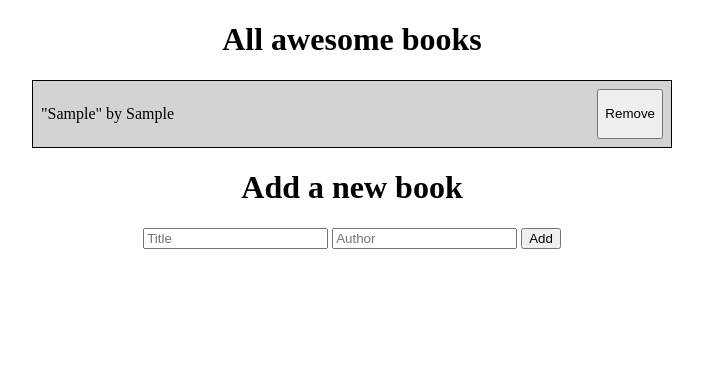
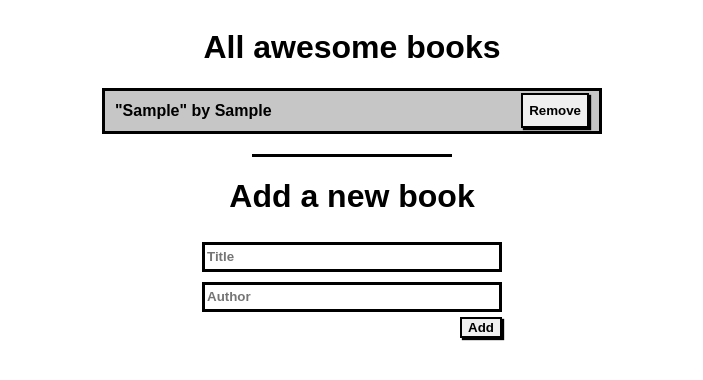
Before and after one commit to mavericks-db/awesome-books, a website: page index.html in a window 1280 px wide. Both pictures are taken after typing "Sample", "Sample" into the empty fields and a click on the button "Add". Shown: the whole page, without its empty margins (288-991 px from the left). Drawn offline with Linux system fonts and the light colour scheme.

Commit message:
Update style.css

```diff
--- a/style.css
+++ b/style.css
@@ -1,29 +1,68 @@
+body {
+  display: flex;
+  flex-direction: column;
+  align-items: center;
+}
+
 * {
   box-sizing: border-box;
+  font-family: sans-serif;
+  font-weight: 700;
 }
 
-html {
-  scroll-behavior: smooth;
+h1 {
+  font-size: 32px;
 }
 
-body {
-  margin: 0;
-  padding: 0;
-  text-align: center;
+button {
+  border: 2px solid black;
+  box-shadow: 2px 2px 1px black;
+}
+
+input {
+  height: 30px;
+  margin: 5px 0;
+  border: 3px solid black;
 }
 
 .collection {
-  border: 1px solid black;
-  margin: 0 auto;
-  width: 50%;
+  width: 500px;
+  border: 3px solid black;
 }
 
-.flexContainer {
+.collection div {
   display: flex;
-  flex-direction: row;
   justify-content: space-between;
   width: 100%;
-  margin: 0 auto;
-  background-color: lightgrey;
-  padding: 0.5rem;
+  height: 40px;
 }
+
+.collection div:nth-child(odd) {
+  background-color: rgb(198, 198, 198);
+}
+
+.collection p {
+  margin: auto 0 auto 10px;
+}
+
+.collection button {
+  margin: auto 10px auto 0;
+  height: 35px;
+}
+
+.line {
+  margin-top: 20px;
+  height: 3px;
+  width: 200px;
+  background-color: black;
+}
+
+.book-input {
+  width: 300px;
+  display: flex;
+  flex-direction: column;
+}
+
+#addBtn {
+  margin-left: auto;
+}
```
